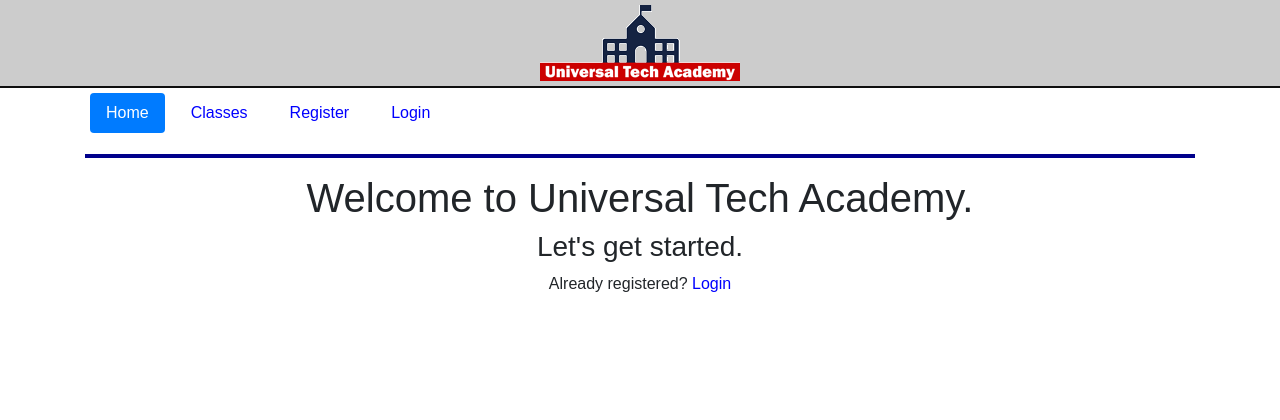
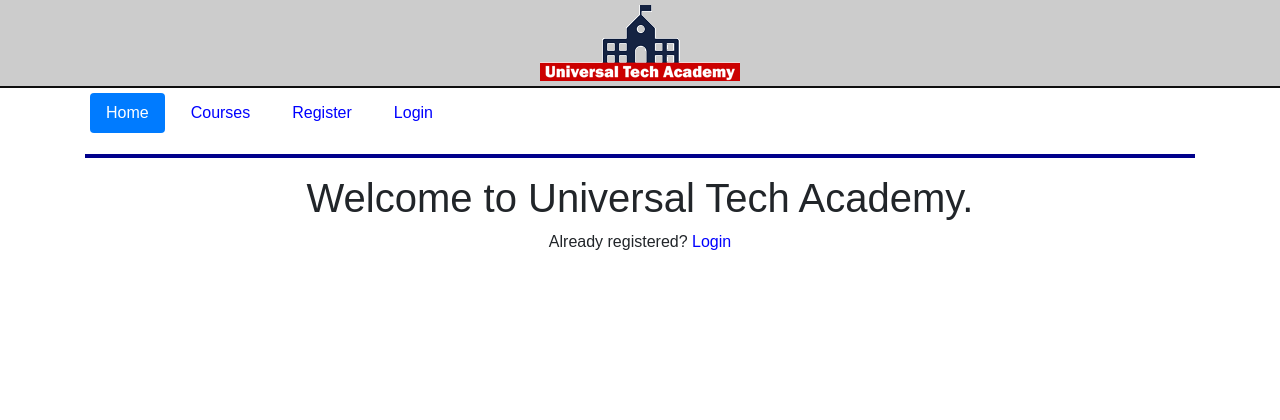
Before and after one commit to xingguo-huang/enrollment, a Flask app: page / in a window 1280 px wide. Shown: the top 420 px of the page. Run offline with Flask 3, Linux system fonts and the light colour scheme; some libraries are stand-ins or nearby versions.

Commit message:
Created the base template

```diff
--- a/application/routes.py
+++ b/application/routes.py
@@ -1,8 +1,20 @@
 from application import app
 from flask import render_template
 
+@app.route("/")
+@app.route("/index")
+@app.route("/home")
+def index():
+    return render_template("index.html",login=False)
 
-@app.route('/')
-@app.route('/index')
-def index():
-    return render_template('index.html',login=True)
+@app.route('/login')
+def login():
+    return render_template("login.html",login=False)
+
+@app.route('/courses')
+def courses():
+    return render_template("courses.html",login=False)
+
+@app.route('/register')
+def register():
+    return render_template("register.html",login=False)
--- a/application/templates/includes/nav.html
+++ b/application/templates/includes/nav.html
@@ -2,15 +2,17 @@
   <nav>
     <ul class="nav nav-pills">
       <li class="nav-item">
-        <a href="index.html" class="nav-link active">Home</a>
+        <a href="{{url_for('index')}}" class="nav-link active">Home</a>
       </li>
       <li class="nav-item">
-        <a href="course_offerings.html" class="nav-link">Classes</a>
+        <a href="{{url_for('courses')}}" class="nav-link">Courses</a>
       </li>
       <li class="nav-item">
-        <a href="register.html" class="nav-link">Register</a>
+        <a href="{{url_for('register')}}" class="nav-link">Register</a>
       </li>
-      <li class="nav-item"><a href="login.html" class="nav-link">Login</a></li>
+      <li class="nav-item">
+        <a href="{{url_for('login')}}" class="nav-link">Login</a>
+      </li>
     </ul>
   </nav>
   <hr style="clear: both" />
--- a/application/templates/index.html
+++ b/application/templates/index.html
@@ -19,8 +19,11 @@
       <div class="row">
         <div class="col-md-12 text-center">
           <h1>Welcome to Universal Tech Academy.</h1>
+          {% if login %}
           <h3>Let's get started.</h3>
-          <p>Already registered? <a href="login.html">Login</a></p>
+          {% else %}
+          <p>Already registered? <a href="{{url_for("login")}}">Login</a></p>
+          {% endif %}
         </div>
       </div>
     </div>
```
Also changed, not shown: 1 other file.
